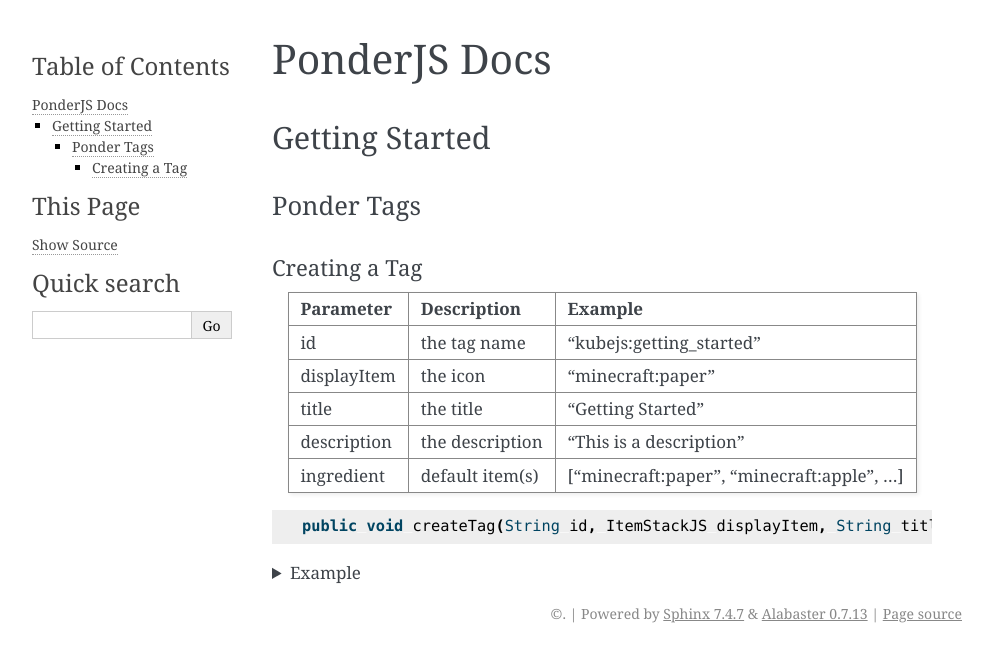
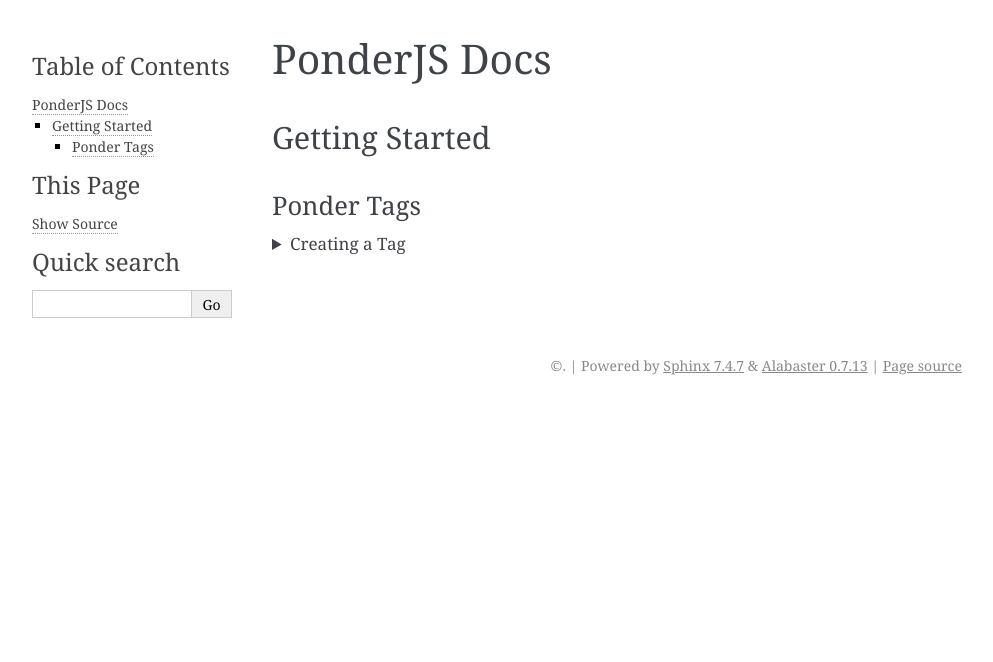
Before and after one commit to Ludi87/ponderjs-docs, a Sphinx documentation site: the page built from docs/ponderjs.md, in a window 1280 px wide. Shown: the top 662 px of the page, without its empty margins (148-1141 px from the left). Built offline with Sphinx 7.4.7, drawn with Linux system fonts in a browser that asks for light colours.

Commit message:
Update ponderjs.md

````diff
--- a/docs/ponderjs.md
+++ b/docs/ponderjs.md
@@ -4,7 +4,9 @@
 
 ### Ponder Tags
 
-#### Creating a Tag
+<details>
+<summary>Creating a Tag</summary>
+<br>
 
 Parameter   |   Description     | Example
 ---:        | :---              | :---
@@ -37,3 +39,4 @@
 ```
 
 </details>
+</details>
````
